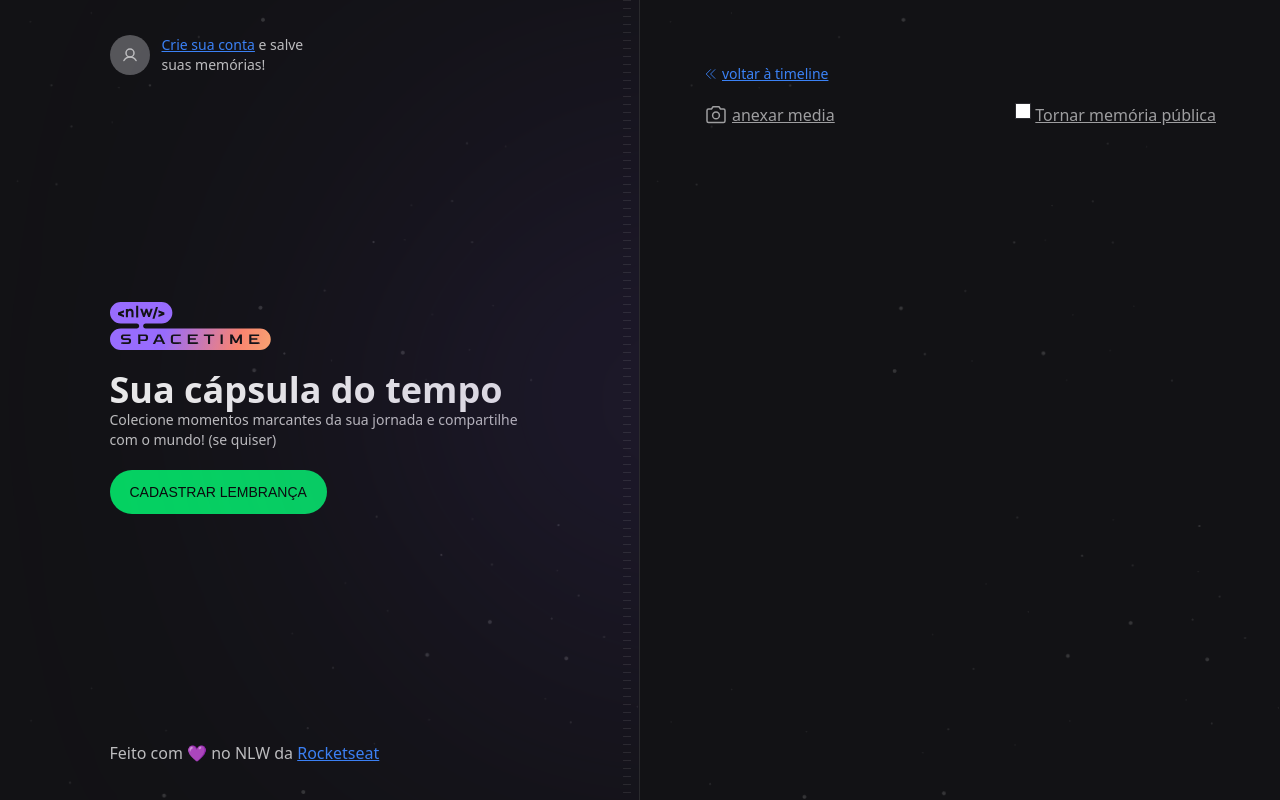
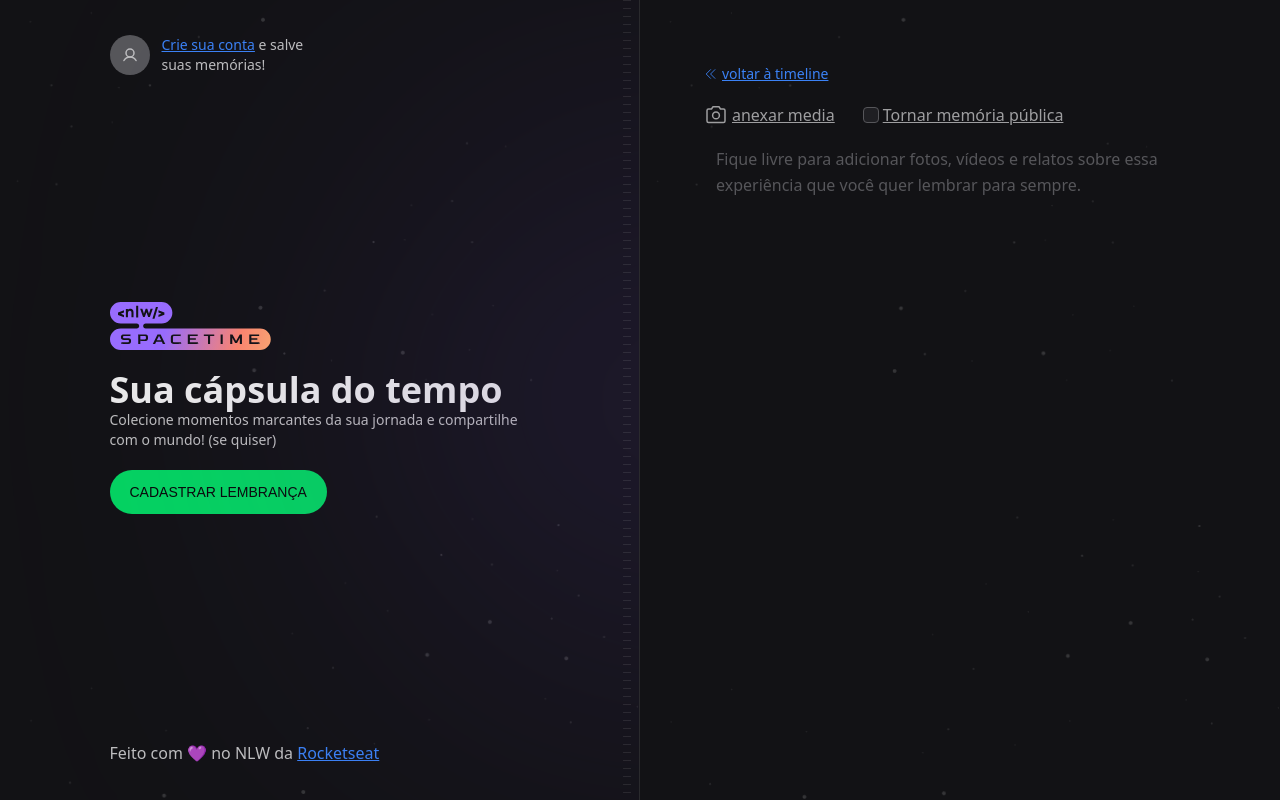
Before and after one commit to Cast01/nlw-space-time-NextJS, a Next.js app: page /memories/new in a window 1280 px wide. Built offline with nearby package versions, Linux system fonts and the light colour scheme; no server answers; a web font is replaced by a local one.

Commit message:
completed: UI-Form-newMemory

```diff
--- a/src/app/memories/new/page.tsx
+++ b/src/app/memories/new/page.tsx
@@ -15,7 +15,7 @@ export default function NewMemory() {
             </Link>
 
             <form className="flex flex-1 flex-col gap-2">
-                <div className="flex items-center justify-between">
+                <div className="flex items-center gap-3">
                     <div className="flex w-fit items-center gap-4">
                         <label
                             htmlFor="media"
@@ -32,12 +32,22 @@ export default function NewMemory() {
                     </div>
                     <label
                         htmlFor="public"
-                        className="flex cursor-pointer gap-1 text-gray-200 underline hover:text-gray-100"
+                        className="flex cursor-pointer items-center gap-1 text-gray-200 underline hover:text-gray-100"
                     >
-                        <input type="checkbox" id="public" />
+                        <input
+                            type="checkbox"
+                            id="public"
+                            className="h-4 w-4 rounded border-gray-400 bg-gray-700 text-purple-500"
+                        />
                         Tornar memória pública
                     </label>
                 </div>
+                <textarea
+                    name="content"
+                    spellCheck={false}
+                    className="flex-1 resize-none rounded border-0 bg-transparent leading-relaxed text-gray-100 placeholder:text-gray-400"
+                    placeholder="Fique livre para adicionar fotos, vídeos e relatos sobre essa experiência que você quer lembrar para sempre."
+                />
             </form>
         </div>
     )
```
